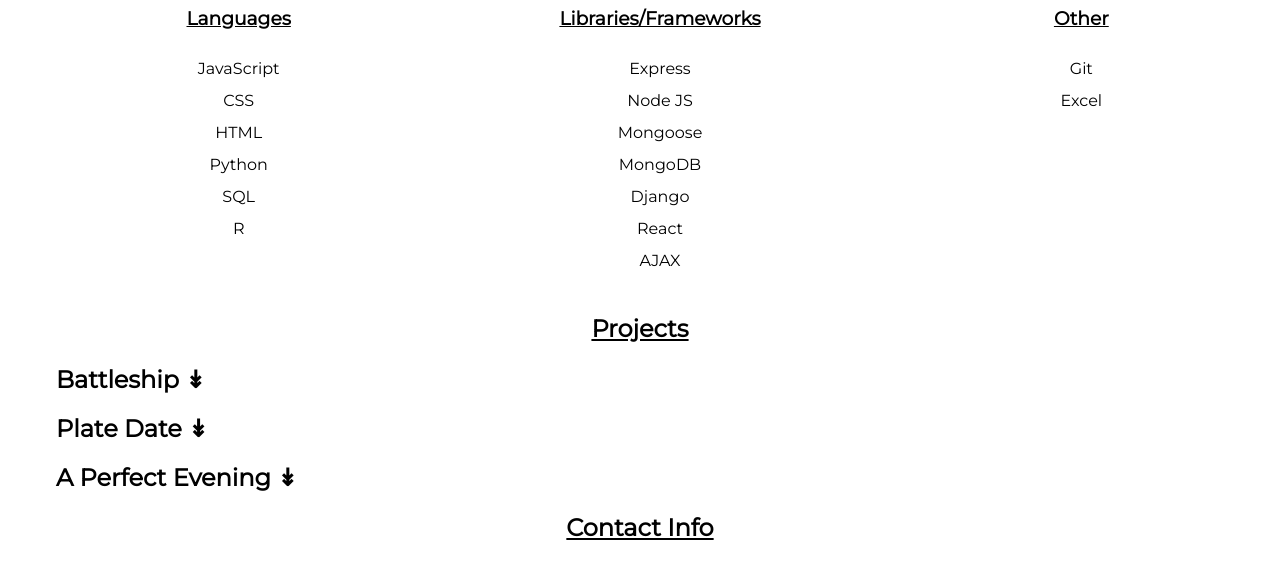
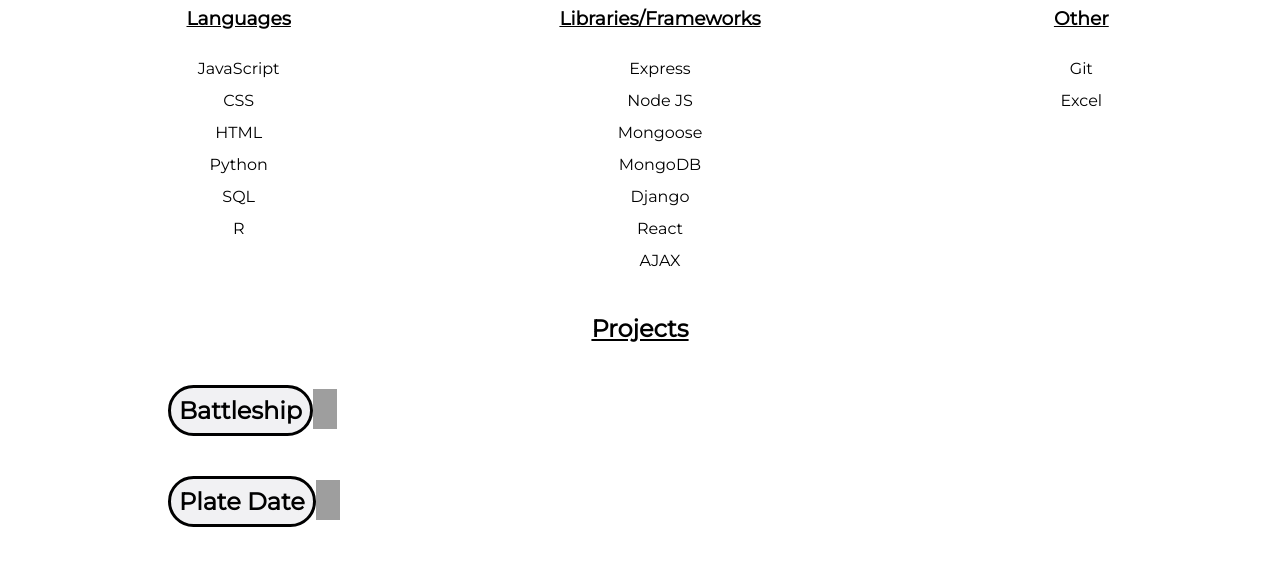
Before and after one commit to amymhinds/portfolio, a plain HTML site: page index.html in a window 1280 px wide. Shown: the part 1264-1825 px from the top of the page. Drawn offline with Linux system fonts and the light colour scheme; grey boxes are pictures that could not be loaded.

Commit message:
works on arrow for project titles

```diff
--- a/index.html
+++ b/index.html
@@ -75,7 +75,7 @@
     </section>
     <section id="projects"><h1>Projects</h1></section>
 
-            <h2 class = "projectTitle" id="battleshipTitle" >Battleship ↡</h2>
+            <div class="projectDiv"><h2 class = "projectTitle" id="battleshipTitle" >Battleship </h2><img src="https://i.imgur.com/kk0Lc7e.png" alt="" class = "arrow"></div>
             <div class="battleship" id="battleship">
             <a href="https://amymhinds.github.io/Project-1---Battleship/"><img  class="bpic" src = "https://i.imgur.com/r0M2erh.jpg"></a>
             <p class = "bdescr">This was the very first project I completed during my time at GA. The goal of the project was to take a
@@ -89,7 +89,7 @@
             </p>
             </div>
 
-            <h2 class ="projectTitle" id="platedateTitle">Plate Date ↡</h2>
+            <div class="projectDiv"><h2 class ="projectTitle" id="platedateTitle">Plate Date</h2><img src="https://i.imgur.com/kk0Lc7e.png" alt="" class = "arrow"></div>
             <div class="platedate" id="platedate">
             <a href="https://plate--date.herokuapp.com/"><img  class = "ppic" src = "https://i.imgur.com/uUbkciW.jpg"></a>
             <p class = "pdescr">
@@ -103,7 +103,8 @@
             </p>
             </div>
 
-            <h2 class="projectTitle" id="perfecteveningTitle">A Perfect Evening ↡</h2>
+
+            <div class="projectDiv"><h2 class="projectTitle" id="perfecteveningTitle">A Perfect Evening</h2><img src="https://i.imgur.com/kk0Lc7e.png" alt="" class = "arrow"></div>
             <div class="perfectevening" id="perfectevening">
             <a href="https://aperfectevening.herokuapp.com/"><img  class = "epic" src = "https://i.imgur.com/eB7AoOF.png"></a>
             <p class="edescr">This project was our final project in our GA software engineering immersive course, and the goal was to create a full
--- a/main.css
+++ b/main.css
@@ -106,9 +106,30 @@ h3 {
   text-decoration: underline;
 }
 .projectTitle {
-  margin-left: 3rem;
+  display: flex;
+  margin-left: 10rem;
   cursor: pointer;
+
+  border-color: black;
+  border: solid;
+  margin-right: 0;
+  border-radius: 2rem;
+  padding: 0.5rem;
+  background-color: rgba(233, 233, 236, 0.64);
 }
+.projectDiv {
+  display: flex;
+}
+.arrow {
+  margin-top: 1.5rem;
+  margin-left: 0;
+  padding: 0;
+  height: 2.5rem;
+  width: 1.5rem;
+  font-size: 2rem;
+  margin-bottom: 1rem;
+}
+
 .bpic,
 .ppic,
 .epic {
```
